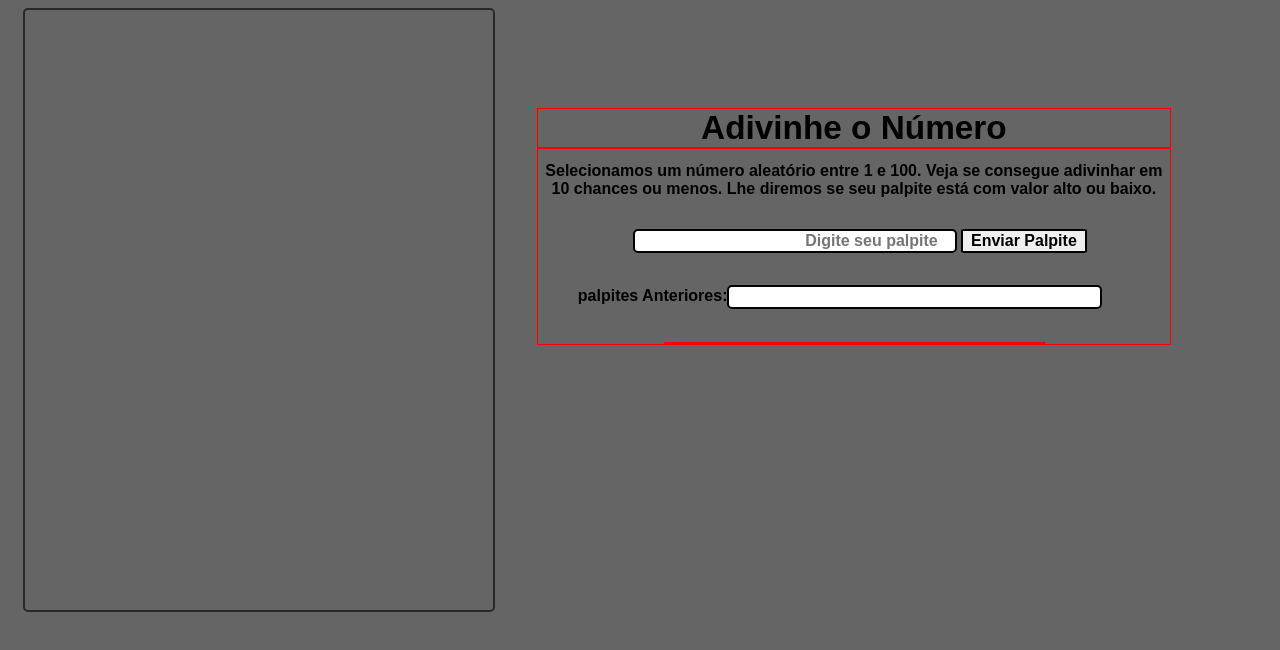
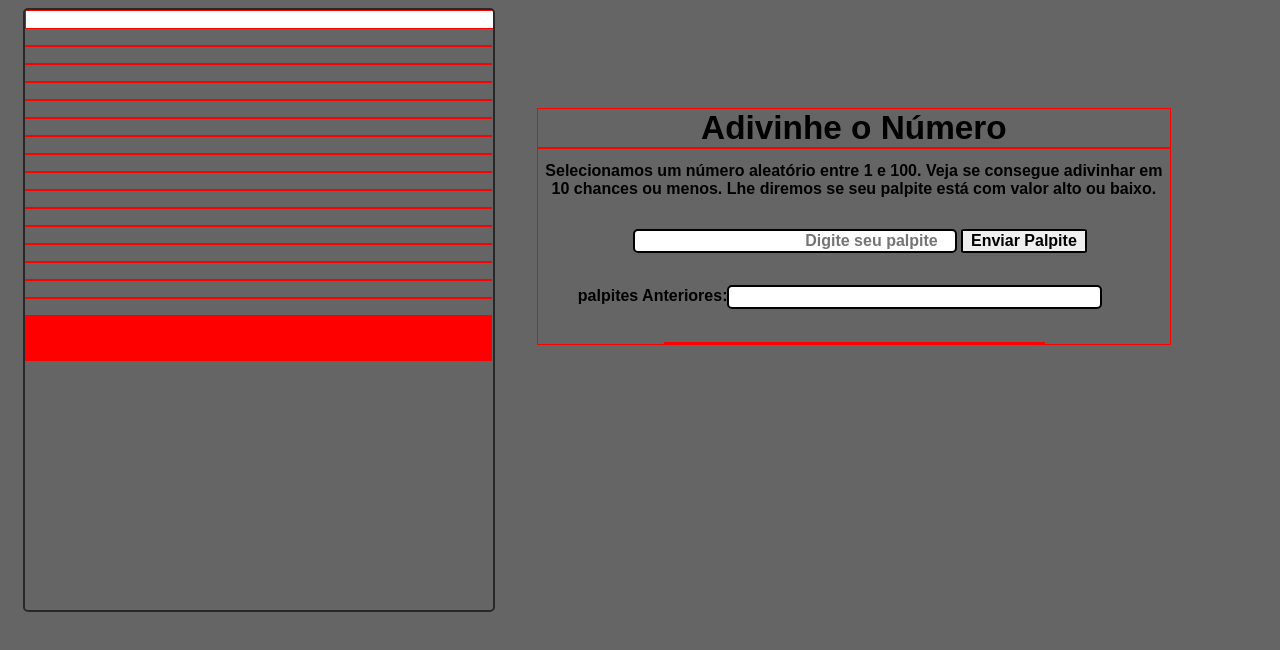
Before and after one commit to Douglasghs/Adivinhe_o_numero, a website: page cd_font/index.html in a window 1280 px wide. Drawn offline with nearby package versions, Linux system fonts and the light colour scheme; no server answers; files whose address does not match are found by name.

Commit message:
Mexendo no front

```diff
--- a/cd_font/index.html
+++ b/cd_font/index.html
@@ -12,7 +12,123 @@
     <script src="socket.io/socket.io.js"></script>
     <script src="js/script.js"></script>
 
-    <div class="campoPessoas"></div>
+    <div class="campoPessoas">
+        <div>
+            <input type="text" class="pe_geral" id="ge_01">
+        </div>
+
+        <div>
+            <p class="pe_geral" id="ge_02"></p>
+        </div>
+
+        <div>
+            <p class="pe_geral" id="ge_03"></p>
+        </div>
+
+        <div>
+            <p class="pe_geral" id="ge_04"></p>
+        </div>
+
+        <div>
+            <p class="pe_geral" id="ge_05"></p>
+        </div>
+
+        <div>
+            <p class="pe_geral" id="ge_06"></p>
+        </div>
+
+        <div>
+            <p class="pe_geral" id="ge_07"></p>
+        </div>
+
+        <div>
+            <p class="pe_geral" id="ge_08"></p>
+        </div>
+
+        <div>
+            <p class="pe_geral" id="ge_09"></p>
+        </div>
+
+        <div>
+            <p class="pe_geral" id="ge_10"></p>
+        </div>
+
+        <div>
+            <p class="pe_geral" id="ge_11"></p>
+        </div>
+
+        <div>
+            <p class="pe_geral" id="ge_12"></p>
+        </div>
+
+        <div>
+            <p class="pe_geral" id="ge_13"></p>
+        </div>
+
+        <div>
+            <p class="pe_geral" id="ge_14"></p>
+        </div>
+
+        <div>
+            <p  class="pe_geral" id="ge_15"></p>
+        </div>
+
+        <div>
+            <p class="pe_geral" id="ge_16"></p>
+        </div>
+
+        <div>
+            <p></p>
+        </div>
+
+        <div class="pe_geral" id="ge_18"></div>
+
+        <div class="pe_geral" id="ge_19"></div>
+
+        <div class="pe_geral" id="ge_20"></div>
+
+        <div class="pe_geral" id="ge_21"></div>
+
+        <div class="pe_geral" id="ge_22"></div>
+
+        <div class="pe_geral" id="ge_23"></div>
+
+        <div class="pe_geral" id="ge_24"></div>
+
+        <div class="pe_geral" id="ge_25"></div>
+
+        <div class="pe_geral" id="ge_26"></div>
+
+        <div class="pe_geral" id="ge_27"></div>
+
+        <div class="pe_geral" id="ge_28"></div>
+
+        <div class="pe_geral" id="ge_29"></div>
+
+        <div class="pe_geral" id="ge_30"></div>
+
+        <div class="pe_geral" id="ge_31"></div>
+
+        <div class="pe_geral" id="ge_32"></div>
+
+        <div class="pe_geral" id="ge_33"></div>
+
+        <div class="pe_geral" id="ge_34"></div>
+
+        <div class="pe_geral" id="ge_35"></div>
+
+        <div class="pe_geral" id="ge_36"></div>
+
+        <div class="pe_geral" id="ge_37"></div>
+
+        <div class="pe_geral" id="ge_38"></div>
+
+        <div class="pe_geral" id="ge_39"></div>
+
+        <div class="pe_geral" id="ge_40"></div>
+
+    </div>
+
     <div class="nomeJogo">Adivinhe o Número</div>
     <div class="corpoJogo">
         <div class="explicacaoJogo">
--- a/public/css/style.css
+++ b/public/css/style.css
@@ -3,6 +3,7 @@ body{
 }
 
 .campoPessoas{
+    overflow: auto;
     float: left;
     width: 37%;
     height: 600px;
@@ -117,3 +118,8 @@ body{
     border: 1px solid transparent;
     background-color: transparent;
 }
+
+.pe_geral{
+    width: 99.5%;
+    border: 1px solid red;
+}
--- a/public/js/script.js
+++ b/public/js/script.js
@@ -1,6 +1,21 @@
 const socket = io()
 
+
+let colocacaoNome = ['ge_01', 'ge_02', 'ge_03', 'ge_04', 'ge_05', 'ge_06', 'ge_07', 'ge_08', 'ge_09', 'ge_10',
+    'ge_11', 'ge_12', 'ge_13', 'ge_14', 'ge_15', 'ge_16', 'ge_17', 'ge_18', 'ge_19', 'ge_20',
+    'ge_21', 'ge_22', 'ge_23', 'ge_24', 'ge_25', 'ge_26', 'ge_27', 'ge_28', 'ge_29', 'ge_30',
+    'ge_31', 'ge_32', 'ge_33', 'ge_34', 'ge_35', 'ge_36', 'ge_37', 'ge_38', 'ge_39', 'ge_40',]
+
+function ColocacaoNome() {
+    for (let i = 0; i < 40; i++) {
+        let guardar = window.document.getElementById(colocacaoNome[i].value)
+        console.log(guardar.value = 1)
+    }
+}
+
 // --------------------------------------------- programa  -------------------------------------------------
+
+ColocacaoNome()
 
 function EnviarPalpite() {
     let palpites = []
```
